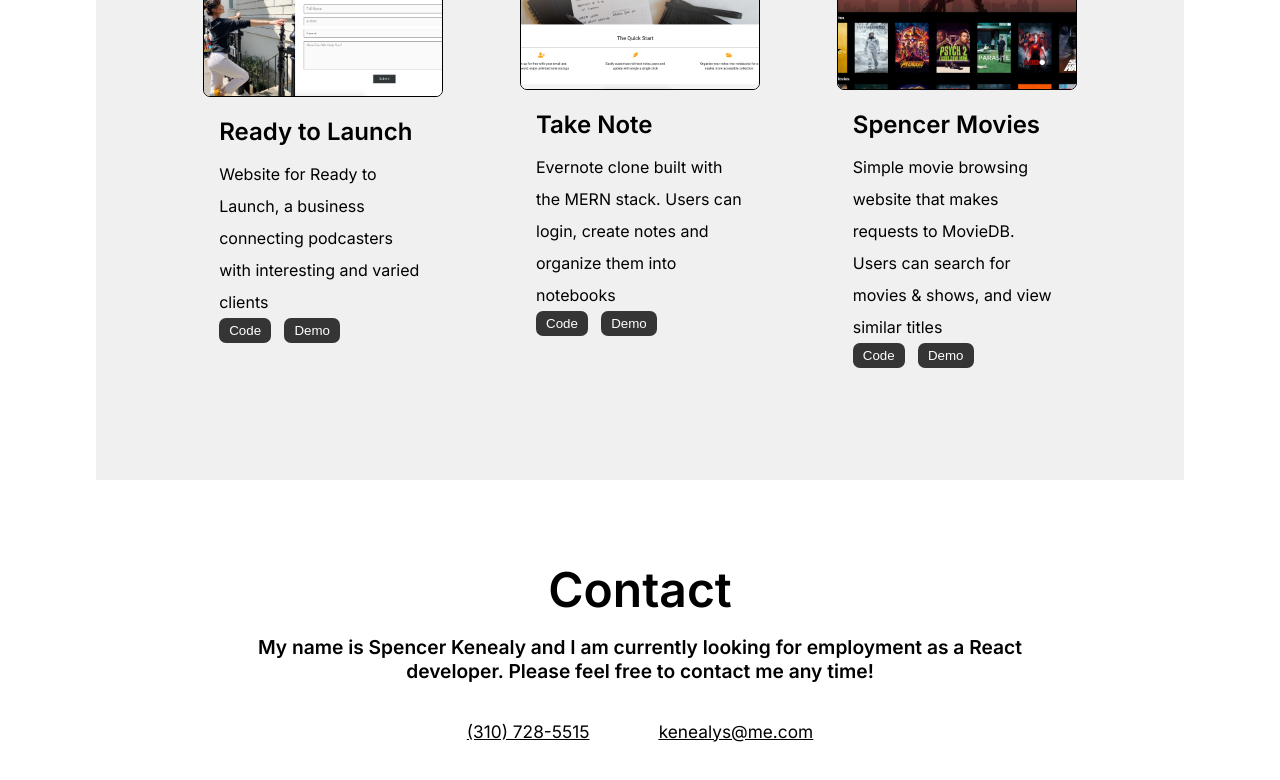
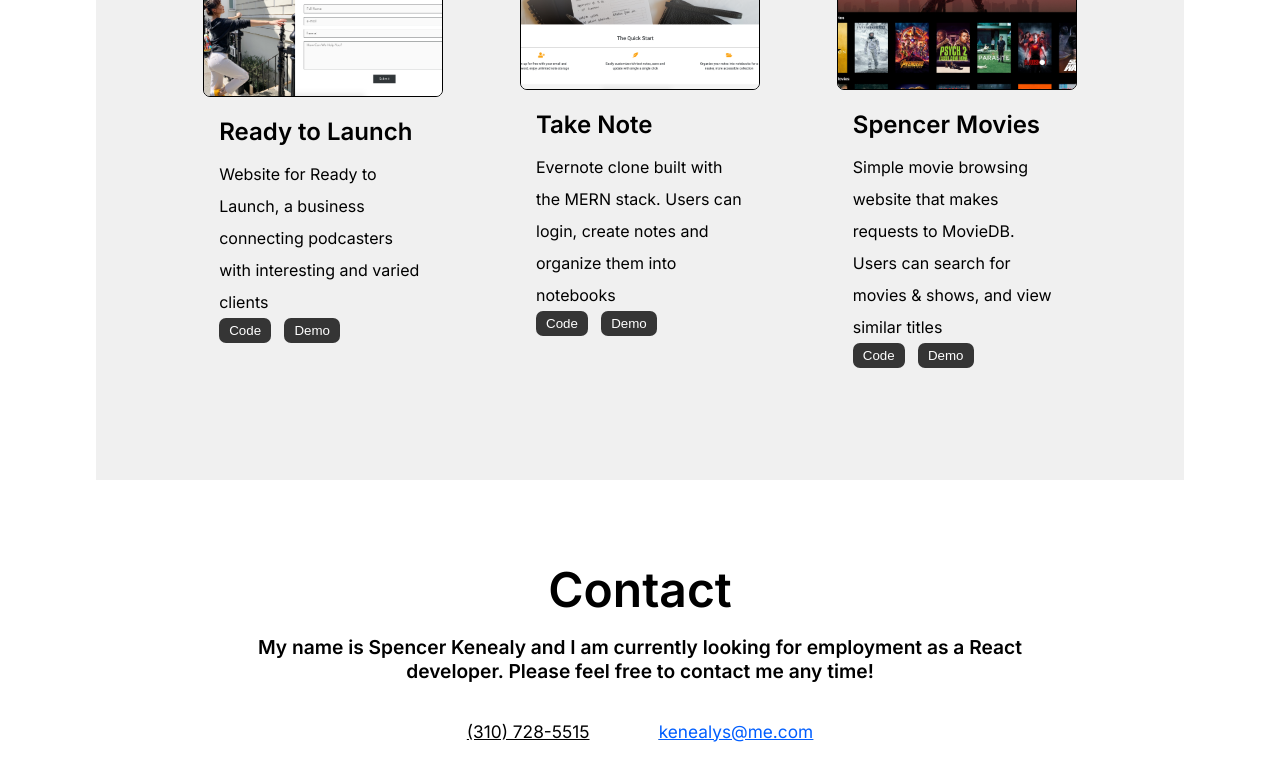
Before and after one commit to SpencerKK/Portfolio, a React (Create React App) app: page / in a window 1280 px wide. In both pictures the pointer is over the link "kenealys@me.com". Shown: the part 653-1433 px from the top of the page. Built offline with nearby package versions, Linux system fonts and the light colour scheme.

Commit message:
Anchor tag hover fix on email

```diff
--- a/src/components/Contact/Contact.css
+++ b/src/components/Contact/Contact.css
@@ -36,3 +36,7 @@
 .contact-info a {
   color: #000;
 }
+
+.contact-info a:hover {
+  color: rgb(0, 94, 255);
+}
```
